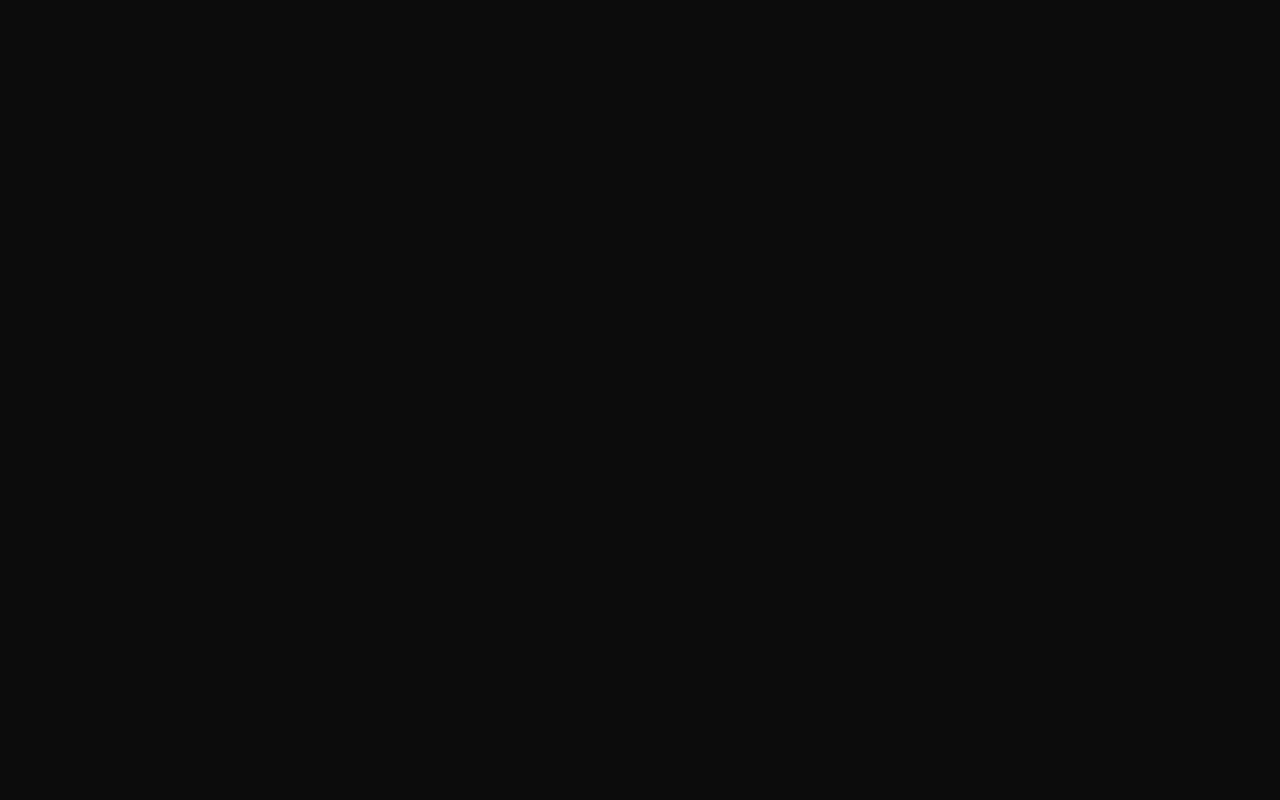
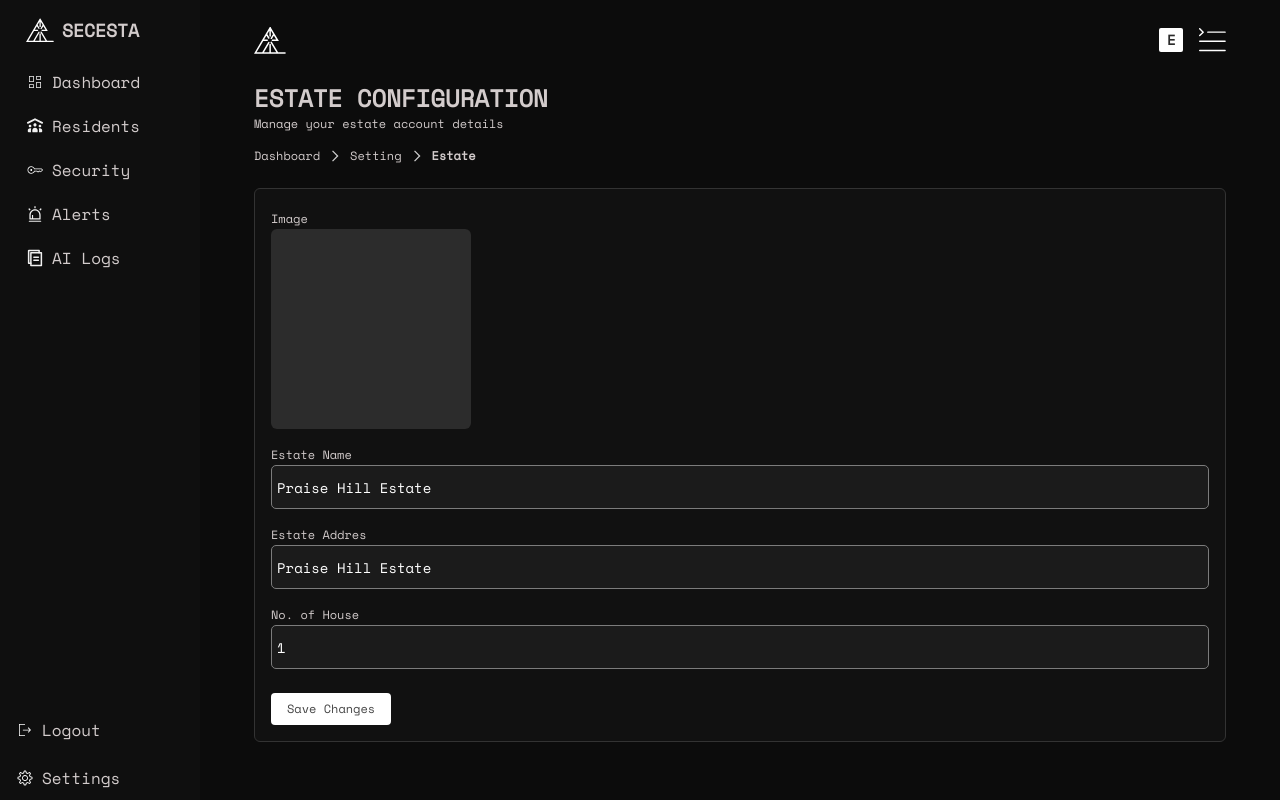
Before and after one commit to Emeey-Lanr/gate-security-FE, a React (Vite) app: page /admin/settings/estate/config in a window 1280 px wide. Before the commit this address had no page. Built offline with nearby package versions, Linux system fonts and the light colour scheme.

Commit message:
feat: admin notification, systems prefrences, estate config

```diff
--- a/src/app/router.tsx
+++ b/src/app/router.tsx
@@ -15,8 +15,11 @@ import AdminResident from "../features/admin/pages/AdminResident"
 import AdminSecurity from "../features/admin/pages/AdminSecurity"
 import AdminLogs from "../features/admin/pages/AdminLogs"
 import AdminAlerts from "../features/admin/pages/AdminAlerts"
-import AdminSetting from "../features/admin/pages/AdminSetting"
+import AdminSetting from "../features/admin/pages/AdminSettings"
 import AdminProfile from "../features/admin/pages/AdminProfile"
+import AdminSystemPreferences from "../features/admin/pages/AdminSystemPreferences"
+import AdminEstateConfig from "../features/admin/pages/AdminEstateConfig"
+import AdminNotifications from "../features/admin/pages/AdminNotifications"
 
 const router = () => {
   return (
@@ -39,6 +42,9 @@ const router = () => {
                <Route path="logs" element={<AdminLogs/>}/>
                <Route path="settings" element={<AdminSetting/>}/>
                <Route path="settings/profile" element={<AdminProfile/>}/>
+               <Route path="settings/prefrences" element={<AdminSystemPreferences/>}/>
+               <Route path="settings/estate/config" element={<AdminEstateConfig/>}/>
+                <Route path="settings/notifications" element={<AdminNotifications/>}/>
         </Route>
       </Route>
 
--- /dev/null
+++ b/src/features/admin/pages/AdminEstateConfig.tsx
@@ -0,0 +1,79 @@
+import Input from "../../../components/Input"
+import {z} from "zod"
+import { zodResolver } from "@hookform/resolvers/zod";
+import { useForm } from "react-hook-form";
+import { Link } from "react-router-dom";
+import BackArrow from "../../../assets/back-arrow.svg";
+
+const AdminEstateConfig = () => {
+     const schema = z.object({
+            search: z.string().min(1, ""),
+          });
+
+          type SearchData = z.infer<typeof schema>;
+          const { handleSubmit, register } = useForm<SearchData>({
+            resolver: zodResolver(schema),
+          });
+
+          const onSubmit = (data: SearchData) => {
+        console.log(data);
+          }
+
+  return (
+        <div className="w-[90%] mx-auto">
+  <h1 className="text-[24px] font-bold  uppercase">Estate Configuration</h1>
+  <p className="text-xs">Manage your estate account details</p>
+   <div className="flex items-center gap-[8px] mt-[16px]">
+          <Link to="/admin/dashboard" className="text-xs">
+            Dashboard
+          </Link>
+          <img
+            src={BackArrow}
+            alt="Back"
+            className="w-[14px] transform rotate-180"
+          />
+          <Link to="/admin/settings" className="text-xs">
+            Setting
+          </Link>
+          <img
+            src={BackArrow}
+            alt="Back"
+            className="w-[14px] transform rotate-180"
+          />
+          <Link to="/admin/estate/config" className="font-bold text-xs">
+            Estate
+          </Link>
+        </div>
+
+  <form onSubmit={handleSubmit(onSubmit)} className="mt-[24px]  bg-[#111] border border-[#333] p-[16px] rounded-md ">
+    <div>
+        <label  className="text-xs">Image</label>
+  <div className="bg-[#2c2c2c] h-[200px] p-[16px] rounded-md mb-[12px] lg:w-[200px]"></div>
+    </div>
+
+
+    <div className="mb-[12px]">
+      <label className="text-xs">Estate Name</label>
+      <Input value={"Praise Hill Estate"} register={register} name="fullName" type="text"/>
+    </div>
+     <div className="mb-[12px]">
+      <label className="text-xs">Estate Addres</label>
+      <Input value={"Arepo User"} register={register} name="fullName" type="text"/>
+    </div>
+
+
+    <div className="mb-[12px]">
+      <label className="text-xs">No. of House</label>
+      <Input value={"1"} register={register} name="email" type="text"/>
+    </div>
+
+
+    <button className="mt-[12px] bg-white text-[#444] px-4 py-2 text-xs rounded">
+      Save Changes
+    </button>
+  </form>
+</div>
+  )
+}
+
+export default AdminEstateConfig
--- /dev/null
+++ b/src/features/admin/pages/AdminNotifications.tsx
@@ -0,0 +1,52 @@
+import { Link } from "react-router-dom";
+import BackArrow from "../../../assets/back-arrow.svg";
+
+const AdminNotifications = () => {
+  return (
+    <div className="w-[90%] mx-auto">
+  <h1 className="text-[24px] font-bold">NOTIFICATIONS</h1>
+ <p className="text-xs">Manage your notifications</p>
+   <div className="flex items-center gap-[8px] mt-[16px]">
+          <Link to="/admin/dashboard" className="text-xs">
+            Dashboard
+          </Link>
+          <img
+            src={BackArrow}
+            alt="Back"
+            className="w-[14px] transform rotate-180"
+          />
+          <Link to="/admin/settings" className="text-xs">
+            Setting
+          </Link>
+          <img
+            src={BackArrow}
+            alt="Back"
+            className="w-[14px] transform rotate-180"
+          />
+          <Link to="/admin/settings/notifications" className="font-bold text-xs">
+            Notifications
+          </Link>
+        </div>
+  <div className="mt-[24px] space-y-[16px]">
+
+    <div className="flex justify-between items-center bg-[#111] p-[16px] border border-[#333] rounded">
+      <p>Email Notifications</p>
+      <input type="checkbox" />
+    </div>
+
+    <div className="flex justify-between items-center bg-[#111] p-[16px] border border-[#333] rounded">
+      <p>SMS Alerts</p>
+      <input type="checkbox" />
+    </div>
+
+    <div className="flex justify-between items-center bg-[#111] p-[16px] border border-[#333] rounded">
+      <p>Push Notifications</p>
+      <input type="checkbox" />
+    </div>
+
+  </div>
+</div>
+  )
+}
+
+export default AdminNotifications
--- a/src/features/admin/pages/AdminProfile.tsx
+++ b/src/features/admin/pages/AdminProfile.tsx
@@ -20,7 +20,7 @@ const AdminProfile = () => {
   };
   return (
     <div className="w-[90%] mx-auto">
-  <h1 className="text-[24px] font-bold">Admin Profile</h1>
+  <h1 className="text-[24px] font-bold uppercase">Profile</h1>
   <p className="text-xs">Manage your personal account details</p>
    <div className="flex items-center gap-[8px] mt-[16px]">
           <Link to="/admin/dashboard" className="text-xs">
@@ -31,16 +31,16 @@ const AdminProfile = () => {
             alt="Back"
             className="w-[14px] transform rotate-180"
           />
-          <Link to="/admin/residents" className="text-xs">
-            Residents
+          <Link to="/admin/settings" className="text-xs">
+            Settings
           </Link>
           <img
             src={BackArrow}
             alt="Back"
             className="w-[14px] transform rotate-180"
           />
-          <Link to="/admin/resident" className="font-bold text-xs">
-            Resident
+          <Link to="/admin/settings/profile" className="font-bold text-xs">
+            Profile
           </Link>
         </div>
 
--- a/src/features/admin/pages/AdminSecurity.tsx
+++ b/src/features/admin/pages/AdminSecurity.tsx
@@ -50,7 +50,7 @@ const AdminSecurity = () => {
             onSubmit={handleSubmit(onSubmit)}
             action=""
           >
-            <Input register={register} type="text" name="search" />
+            <Input value={""} register={register} type="text" name="search" />
             <button className="absolute bg-[#1B1B1B] top-[10px] right-[10px]">
               <img src={SearchIcon} alt="Search" />
             </button>
--- a/src/features/admin/pages/AdminSetting.tsx
+++ b/src/features/admin/pages/AdminSettings.tsx
@@ -37,36 +37,9 @@ const AdminSetting = () => {
         Update your account information
       </p>
 
-      <button className="mt-[12px] text-xs text-blue-400">
+      <Link  to={"/admin/settings/profile"}  className="mt-[12px] text-xs text-blue-400">
         Edit Profile →
-      </button>
-    </div>
-
-    {/* SECURITY PERSONNEL */}
-    <div className="bg-[#111] border border-[#333] p-[16px] rounded-md">
-      <h2 className="text-sm font-bold">Security Personnel</h2>
-      <p className="text-xs text-[#aaa] mt-[4px]">
-        Manage guards and access roles
-      </p>
-
-      <button
-
-        className="mt-[12px] text-xs text-blue-400"
-      >
-        Add / Manage →
-      </button>
-    </div>
-
-    {/* ALERT SETTINGS */}
-    <div className="bg-[#111] border border-[#333] p-[16px] rounded-md">
-      <h2 className="text-sm font-bold">Alert Settings</h2>
-      <p className="text-xs text-[#aaa] mt-[4px]">
-        Configure how alerts are triggered
-      </p>
-
-      <button className="mt-[12px] text-xs text-blue-400">
-        Configure →
-      </button>
+      </Link>
     </div>
 
     {/* NOTIFICATIONS */}
@@ -76,9 +49,9 @@ const AdminSetting = () => {
         Control SMS, email, or push alerts
       </p>
 
-      <button className="mt-[12px] text-xs text-blue-400">
+      <Link  to={"/admin/settings/notifications"} className="mt-[12px] text-xs text-blue-400">
         Manage →
-      </button>
+      </Link>
     </div>
 
     {/* ESTATE SETTINGS */}
@@ -88,9 +61,9 @@ const AdminSetting = () => {
         Gate names, zones, and structure
       </p>
 
-      <button className="mt-[12px] text-xs text-blue-400">
+      <Link  to={"/admin/settings/estate/config"} className="mt-[12px] text-xs text-blue-400">
         Edit →
-      </button>
+      </Link>
     </div>
 
     {/* SYSTEM PREFERENCES */}
@@ -100,9 +73,9 @@ const AdminSetting = () => {
         Dark mode, UI behavior, defaults
       </p>
 
-      <button className="mt-[12px] text-xs text-blue-400">
+      <Link to={"/admin/settings/prefrences"}  className="mt-[12px] text-xs text-blue-400">
         Customize →
-      </button>
+      </Link>
     </div>
   </div>
 </div>
--- a/src/features/admin/pages/AdminSystemPreferences.tsx
+++ b/src/features/admin/pages/AdminSystemPreferences.tsx
@@ -1,6 +1,52 @@
+import { Link } from "react-router-dom"
+import BackArrow from "../../../assets/back-arrow.svg";
 const AdminSystemPreferences = () => {
   return (
-    <div>AdminSystemPreferences</div>
+    <div className="w-[90%] mx-auto">
+     <h1 className="text-[24px] font-bold">SYSTEM PREFERENCES</h1>
+          <p className="text-xs">
+            Decide on what suits your style
+          </p>
+
+          <div className="flex items-center gap-[8px] mt-[16px]">
+            <Link to="/admin/dashboard" className="text-xs">
+              Dashboard
+            </Link>
+            <img
+              src={BackArrow}
+              alt="Back"
+              className="w-[14px] transform rotate-180"
+            />
+            <Link to="/admin/settings" className="text-xs">
+              Settings
+            </Link>
+             <img
+              src={BackArrow}
+              alt="Back"
+              className="w-[14px] transform rotate-180"
+            />
+            <Link to="/admin/settings/prefrences" className="text-xs font-bold">
+              system prefrences
+            </Link>
+          </div>
+
+  <div className="mt-[24px] space-y-[16px]">
+
+    {/* Dark Mode */}
+    <div className="flex justify-between items-center bg-[#111] p-[16px] border border-[#333] rounded">
+      <p className="text-sm">Dark Mode</p>
+      <input type="checkbox" />
+    </div>
+
+
+    {/* Alert Sound */}
+    <div className="flex justify-between items-center bg-[#111] p-[16px] border border-[#333] rounded">
+      <p className="text-sm">Enable Alert Sound</p>
+      <input type="checkbox" />
+    </div>
+
+  </div>
+</div>
   )
 }
 
```
